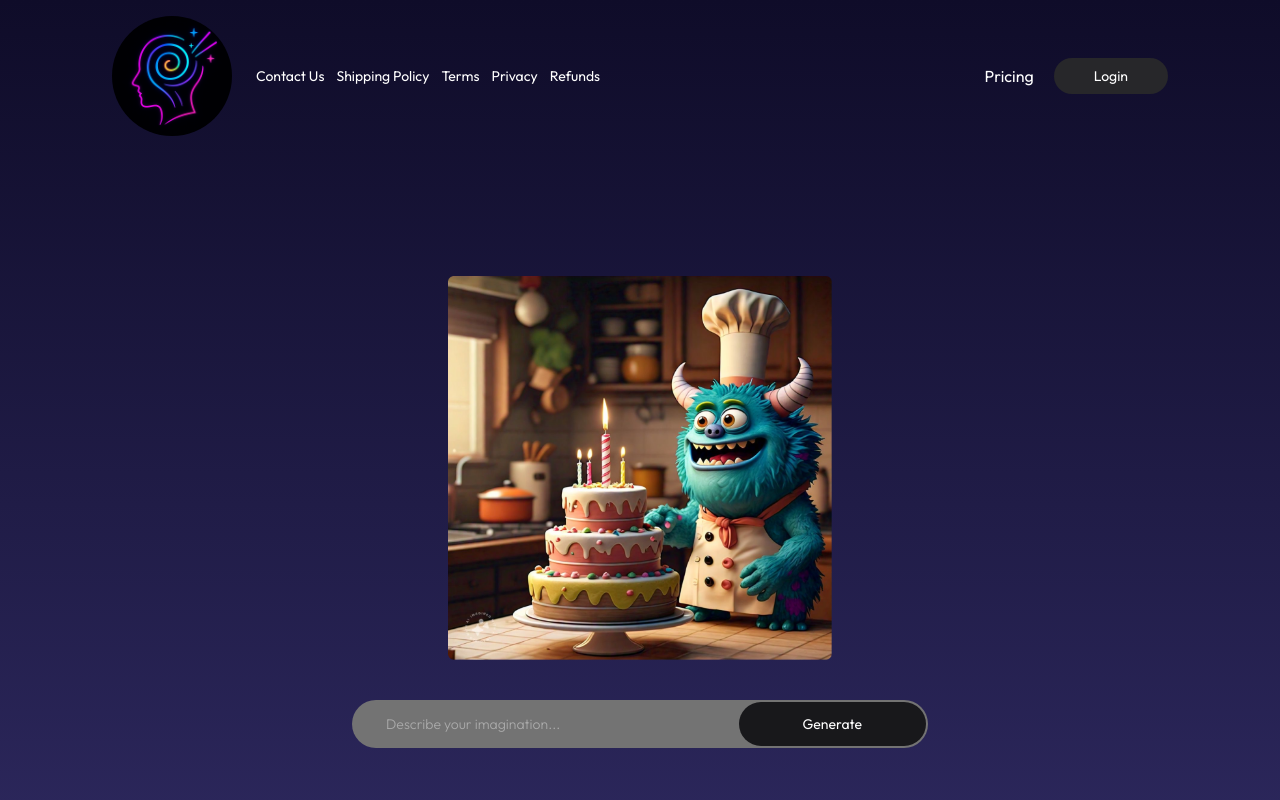
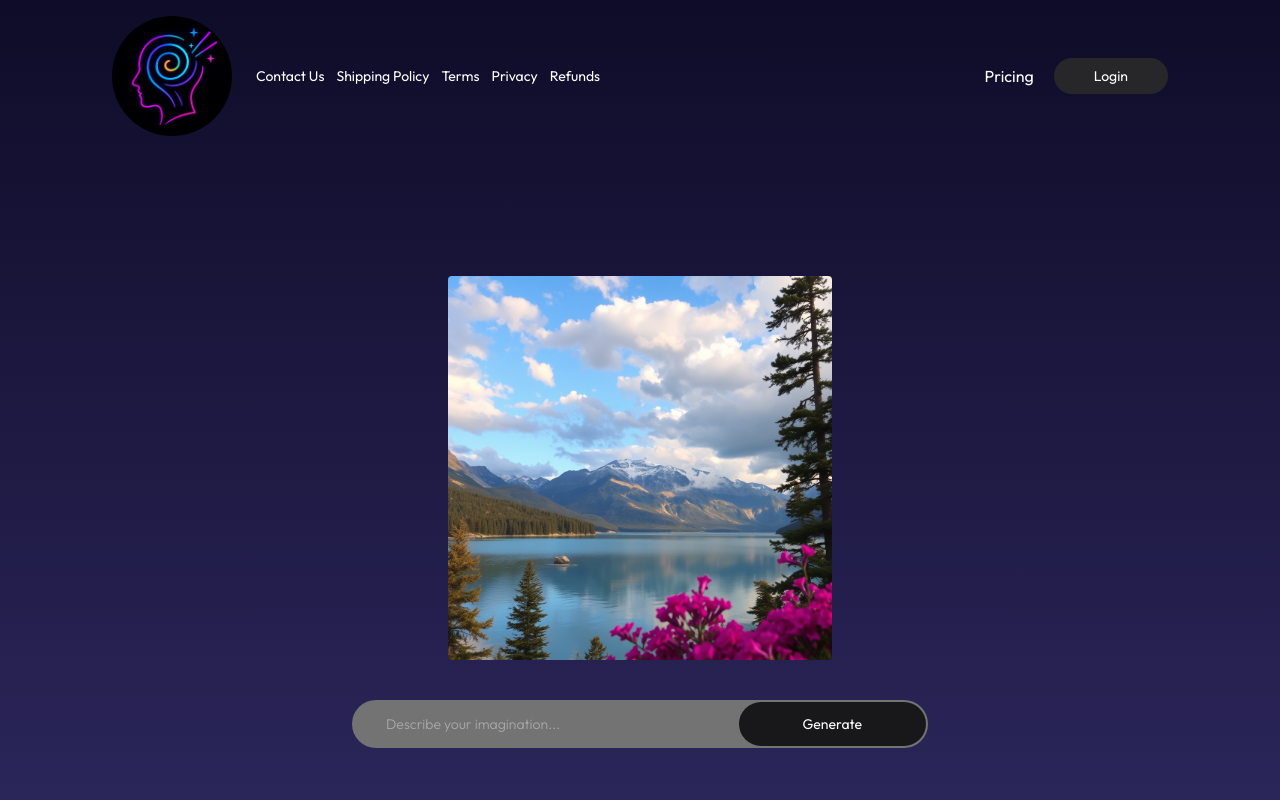
Before and after one commit to garv-cpu/ImaginAI, a React (Vite) app: page /result in a window 1280 px wide. Shown: the top 800 px of the page. Built offline with nearby package versions, Linux system fonts and the light colour scheme.

Commit message:
changed the result image

```diff
--- a/src/pages/Result.jsx
+++ b/src/pages/Result.jsx
@@ -4,7 +4,7 @@ import { motion } from "motion/react";
 import { AppContext } from "../context/AppContext";
 
 const Result = () => {
-  const [image, setImage] = useState(assets.sample_img_1);
+  const [image, setImage] = useState("/download.png");
   const [isImageLoaded, setIsImageLoaded] = useState(false);
   const [loading, setLoading] = useState(false);
   const [input, setInput] = useState("");
```
